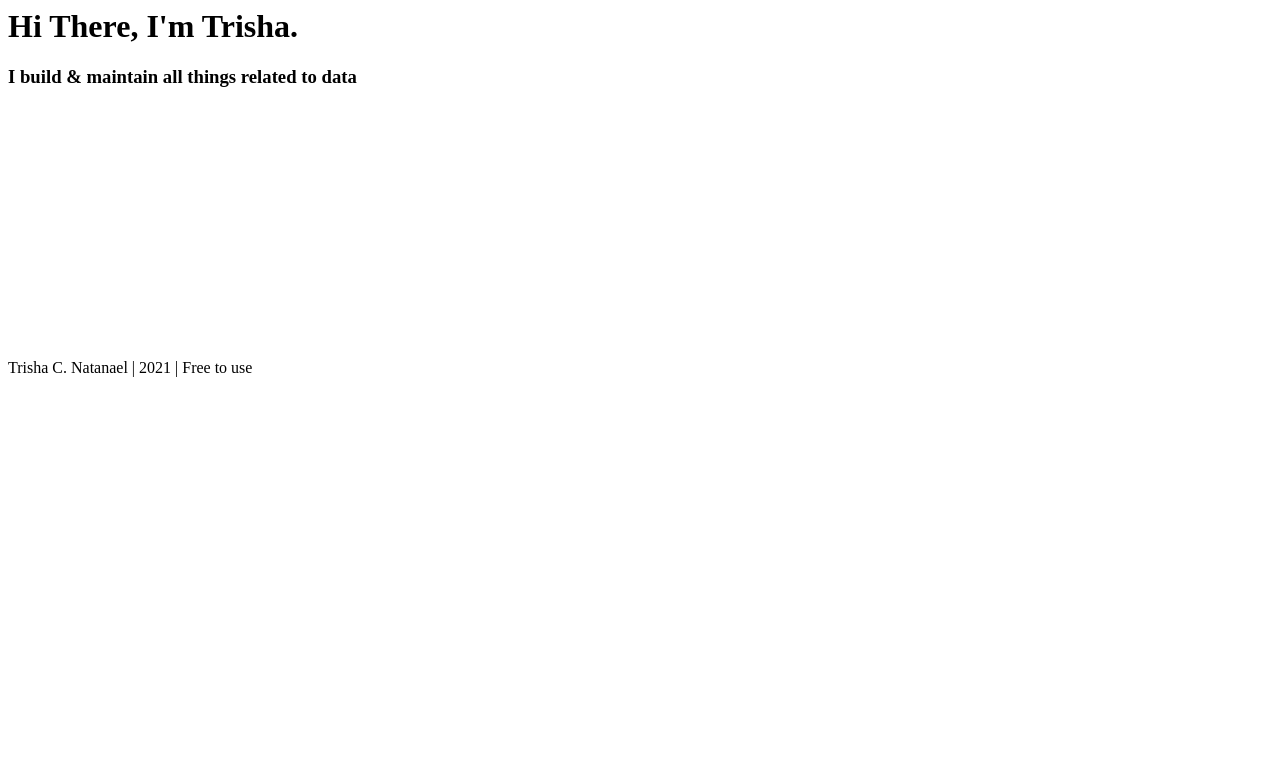
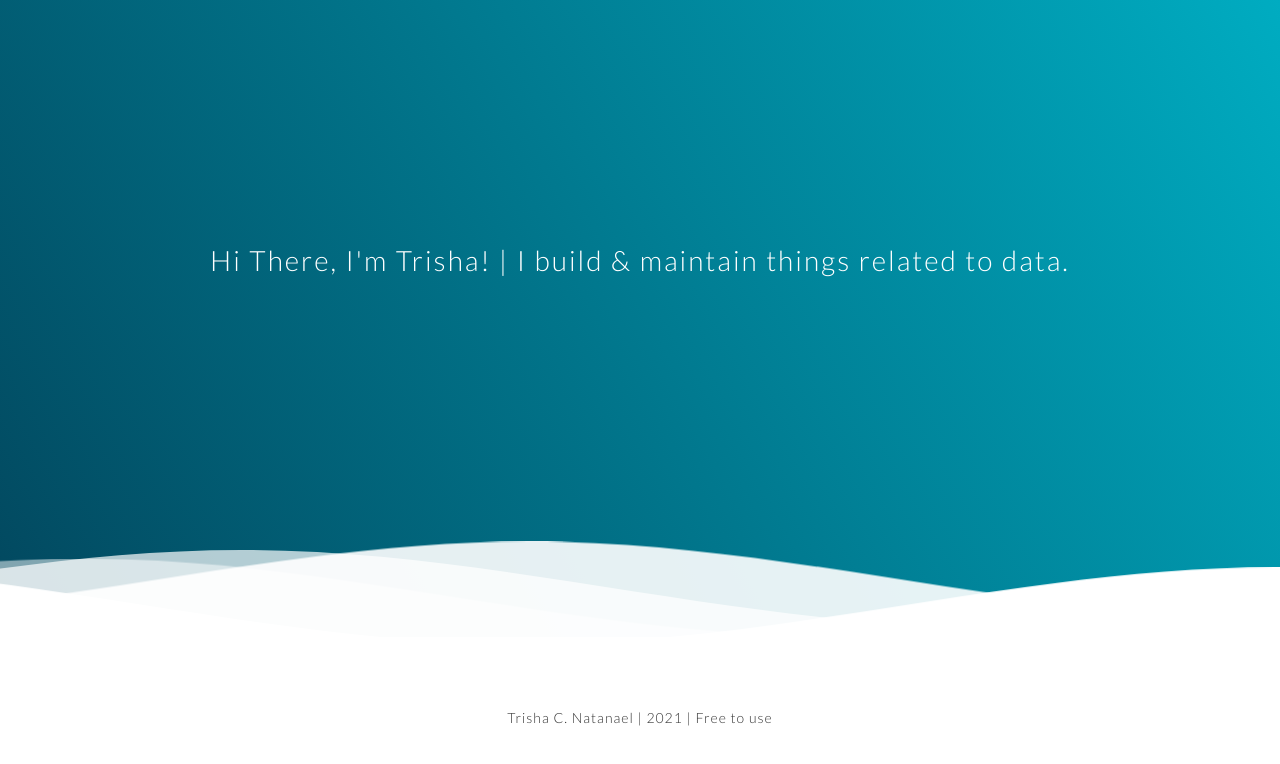
Before and after one commit to trishanatanael/trishanatanael, a plain HTML site: page index.html in a window 1280 px wide. Drawn offline with Linux system fonts and the light colour scheme.

Commit message:
landing page updated

```diff
--- a/index.html
+++ b/index.html
@@ -1,12 +1,11 @@
+<!doctype html>
 <html>
+<link rel="stylesheet" type="text/css" href="stylesheet.css" media="screen"/>
 <div class="header">
 
     <!--Content before waves-->
     <div class="inner-header flex">
-    <!--Just the logo.. Don't mind this-->
-
-    <h1>Hi There, I'm Trisha.</h1>
-    <h3>I build & maintain all things related to data</h3>
+    <h3>Hi There, I'm Trisha! | I build & maintain things related to data. </h3>
     </div>
 
     <!--Waves Container-->
@@ -17,10 +16,10 @@
     <path id="gentle-wave" d="M-160 44c30 0 58-18 88-18s 58 18 88 18 58-18 88-18 58 18 88 18 v44h-352z" />
     </defs>
     <g class="parallax">
-    <use xlink:href="#gentle-wave" x="48" y="0" fill="rgba(255,255,255,0.7" />
-    <use xlink:href="#gentle-wave" x="48" y="3" fill="rgba(255,255,255,0.5)" />
-    <use xlink:href="#gentle-wave" x="48" y="5" fill="rgba(255,255,255,0.3)" />
-    <use xlink:href="#gentle-wave" x="48" y="7" fill="#fff" />
+    <use xlink:href="#gentle-wave" x="48" y="3" fill="rgba(255,255,255,0.9" />
+    <use xlink:href="#gentle-wave" x="48" y="5" fill="rgba(255,255,255,0.7)" />
+    <use xlink:href="#gentle-wave" x="48" y="7" fill="rgba(255,255,255,0.5)" />
+    <use xlink:href="#gentle-wave" x="48" y="9" fill="#fff" />
     </g>
     </svg>
     </div>
--- a/stylesheet.css
+++ b/stylesheet.css
@@ -9,6 +9,14 @@ h1 {
   font-weight:300;
   letter-spacing: 2px;
   font-size:48px;
+  display: block;
+}
+h3 {
+  font-family: 'Lato', sans-serif;
+  font-weight:300;
+  letter-spacing: 2px;
+  font-size:28px;
+  display: block;
 }
 p {
   font-family: 'Lato', sans-serif;
@@ -20,7 +28,7 @@ p {
 .header {
   position:relative;
   text-align:center;
-  background: linear-gradient(60deg, rgba(84,58,183,1) 0%, rgba(0,172,193,1) 100%);
+  background: linear-gradient(60deg, rgba(2,71,94,1) 0%, rgba(0,172,193,1) 100%);
   color:white;
 }
 .logo {
@@ -36,6 +44,7 @@ p {
   width:100%;
   margin: 0;
   padding: 0;
+  display: block;
 }
 
 .flex { /*Flexbox for containers*/
@@ -103,3 +112,4 @@ p {
     font-size:24px;
   }
 }
+/* Arrow  Related */
```
